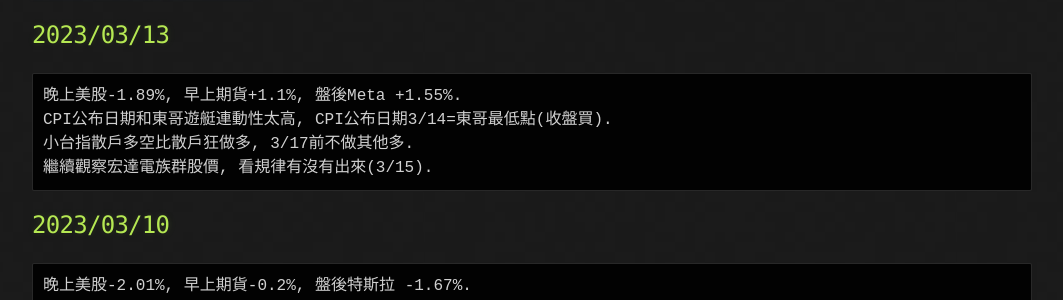
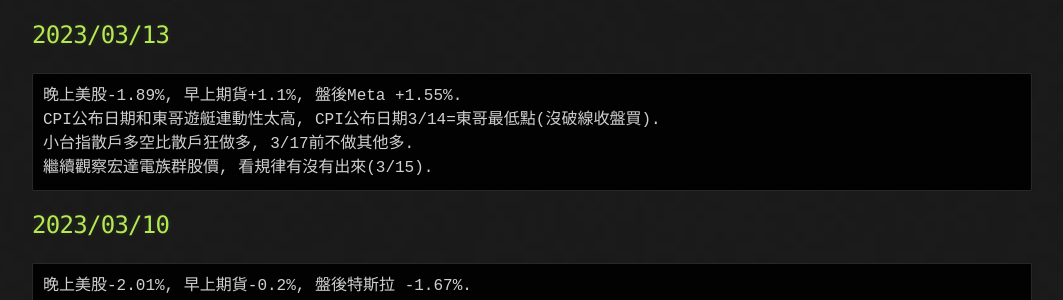
Before and after one commit to lepg5487/Stock_God, a Jekyll site: the page built from index.md, in a window 1280 px wide and 900 px high, scrolled down 468 px. Shown: the part 173-473 px from the top of the window, without its empty margins (108-1171 px from the left). Built offline with Jekyll 4.4.1, drawn with Linux system fonts in a browser that asks for light colours; our own code applies the rules of GitHub Pages for plain Markdown files.

Commit message:
Update index.md

````diff
--- a/index.md
+++ b/index.md
@@ -25,7 +25,7 @@ layout: testlayouts
 ## 2023/03/13
 ```
 晚上美股-1.89%, 早上期貨+1.1%, 盤後Meta +1.55%.
-CPI公布日期和東哥遊艇連動性太高, CPI公布日期3/14=東哥最低點(收盤買).
+CPI公布日期和東哥遊艇連動性太高, CPI公布日期3/14=東哥最低點(沒破線收盤買).
 小台指散戶多空比散戶狂做多, 3/17前不做其他多.
 繼續觀察宏達電族群股價, 看規律有沒有出來(3/15).
 ```
````
